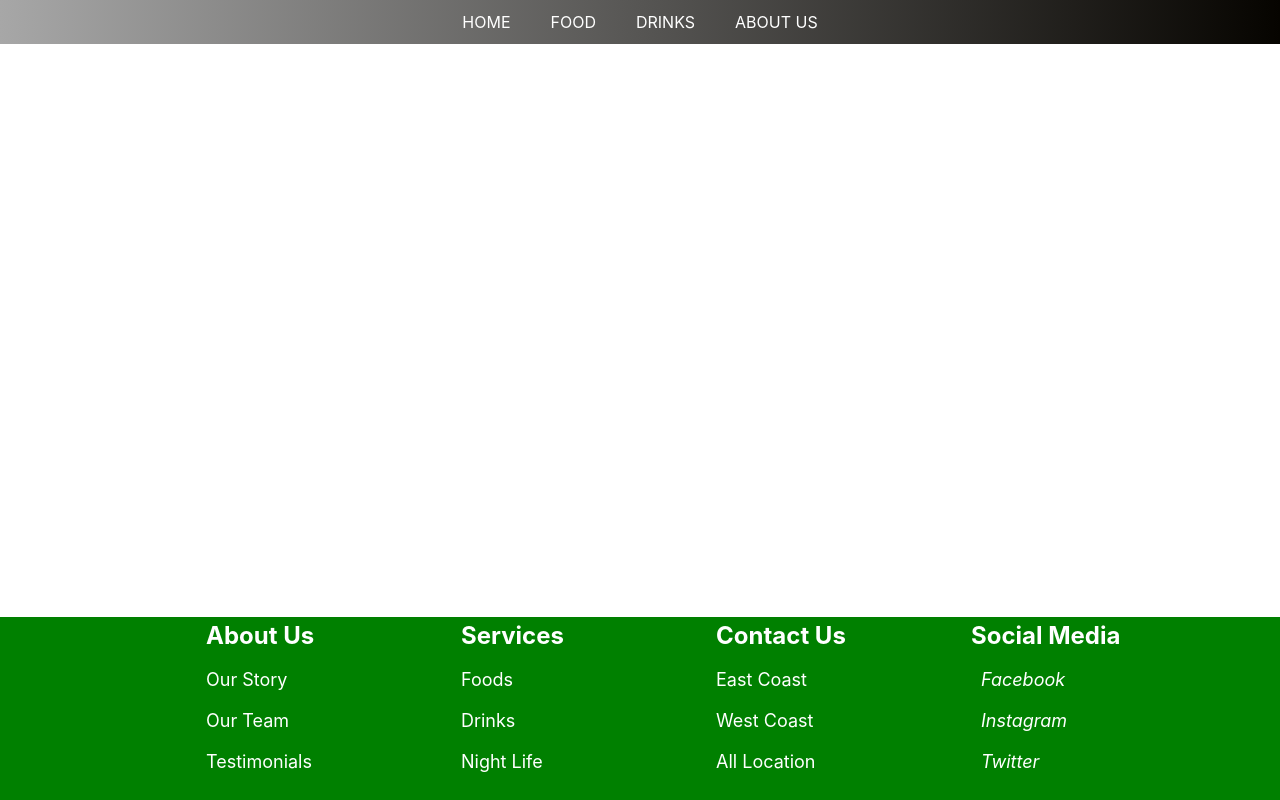
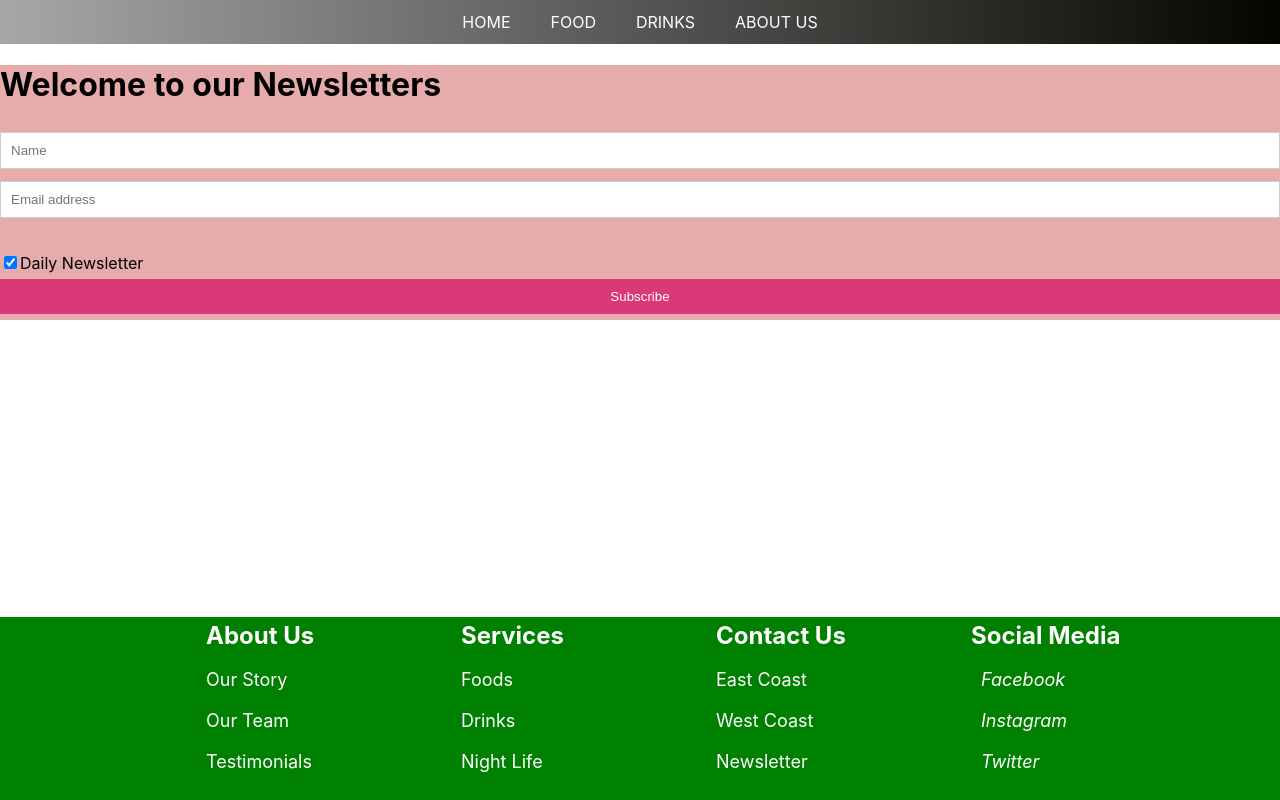
Before and after one commit to nlafosse/Hip_yelp_front, a React (Create React App) app: page /Newsletter in a window 1280 px wide. Built offline with nearby package versions, Linux system fonts and the light colour scheme.

Commit message:
added newsletters

```diff
--- a/package.json
+++ b/package.json
@@ -7,6 +7,7 @@
     "@testing-library/react": "^11.1.0",
     "@testing-library/user-event": "^12.1.10",
     "bootstrap": "^4.6.0",
+    "dom-elements": "^0.2.0",
     "react": "^17.0.2",
     "react-bootstrap": "^1.5.2",
     "react-dom": "^17.0.2",
--- a/src/App.css
+++ b/src/App.css
@@ -84,3 +84,29 @@
 .content-wrap {
   flex: 1;
 }
+
+.Newsletter {
+  background-color: rgb(230, 172, 172);
+}
+
+input[type=text], input[type=submit] {
+  width: 100%;
+  padding: 10px;
+  margin: 6px 0;
+  display: inline-block;
+  border: 1px solid #ccc;
+  box-sizing: border-box;
+}
+input[type=checkbox] {
+  margin-top: 12px;
+}
+
+input[type=submit] {
+  background-color: #da3876;
+  color: white;
+  border: none;
+}
+
+input[type=submit]:hover {
+  opacity: 0.6;
+}
--- a/src/App.js
+++ b/src/App.js
@@ -12,7 +12,8 @@ import DrinkDetail from './Components/DrinkDetail/DrinkDetail'
 import Footer from './Components/Footer/Footer';
 import About from './Components/About/About';
 import Team from './Components/Team/Team';
-import Story from './Components/Story/Story'
+import Story from './Components/Story/Story';
+import Newsletter from './Components/Newsletter/Newsletter';
 
 
 // Save the Component, key and path in an array of objects for each Route
@@ -72,6 +73,7 @@ export default function App () {
           <Route exact path="/About" render={()=> <About />} />
           <Route exact path="/Team" render={()=> <Team />} />
           <Route exact path="/Story" render={()=> <Story />} />
+          <Route exact path="/Newsletter" render={()=> <Newsletter />} />
           <Route exact path="/Foods" render={()=> <Foods apiData={apiData} getApiData={getApiData}/> } />
           <Route
             path="/Foods/:id"
--- a/src/Components/Footer/Footer.js
+++ b/src/Components/Footer/Footer.js
@@ -42,7 +42,7 @@ return (
 		<Row>
 		<Column>
 			<Heading>About Us</Heading>
-			<FooterLink href="/Story">Our Story</FooterLink>
+			<FooterLink href="/Storyç">Our Story</FooterLink>
 			<FooterLink href="/Team">Our Team</FooterLink>
 			<FooterLink href="#">Testimonials</FooterLink>
 		</Column>
@@ -56,7 +56,7 @@ return (
 			<Heading>Contact Us</Heading>
 			<FooterLink href="#">East Coast</FooterLink>
 			<FooterLink href="#">West Coast</FooterLink>
-			<FooterLink href="#">All Location</FooterLink>
+			<FooterLink href="/Newsletter">Newsletter</FooterLink>
 		</Column>
 		<Column>
 			<Heading>Social Media</Heading>
--- /dev/null
+++ b/src/Components/Newsletter/Newsletter.js
@@ -0,0 +1,23 @@
+import React from 'react';
+
+
+function Newsletter() {
+    return (
+      <div className="Newsletter">
+        <h1>Welcome to our Newsletters</h1>
+
+        <input type="text" placeholder="Name" name="name" required />
+    <input type="text" placeholder="Email address" name="mail" required></input>
+    <br />
+    <br />
+    <div>
+    <label>
+        <input type="checkbox" checked="checked" checked="unckecked" name="subscribe" />Daily Newsletter
+    </label>
+    <input type="submit" value="Subscribe" />
+    </div>
+    </div>
+    );
+  }
+
+  export default Newsletter;
```
Also changed, not shown: 2 other files (tests, documents, lock files or other folders).
